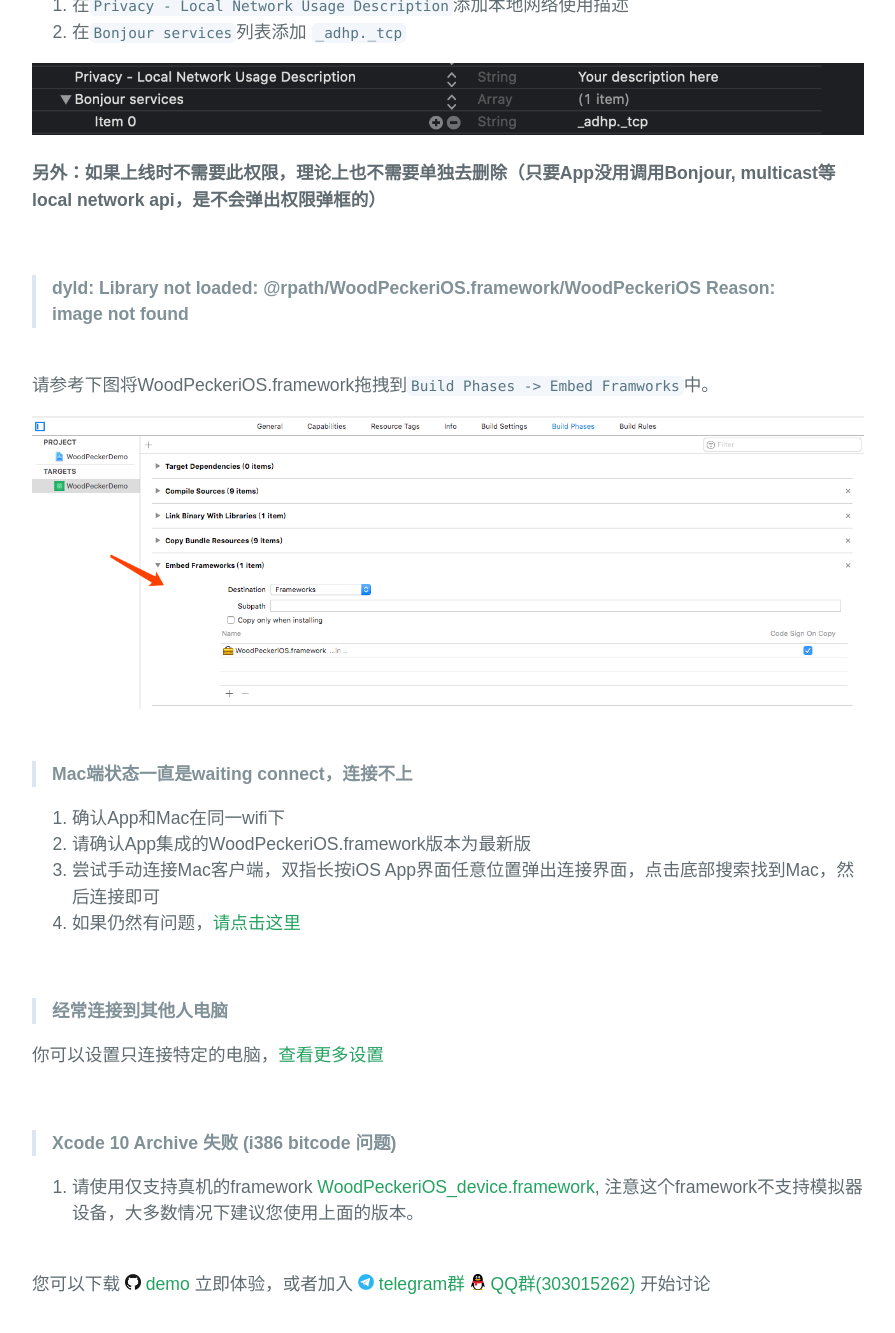
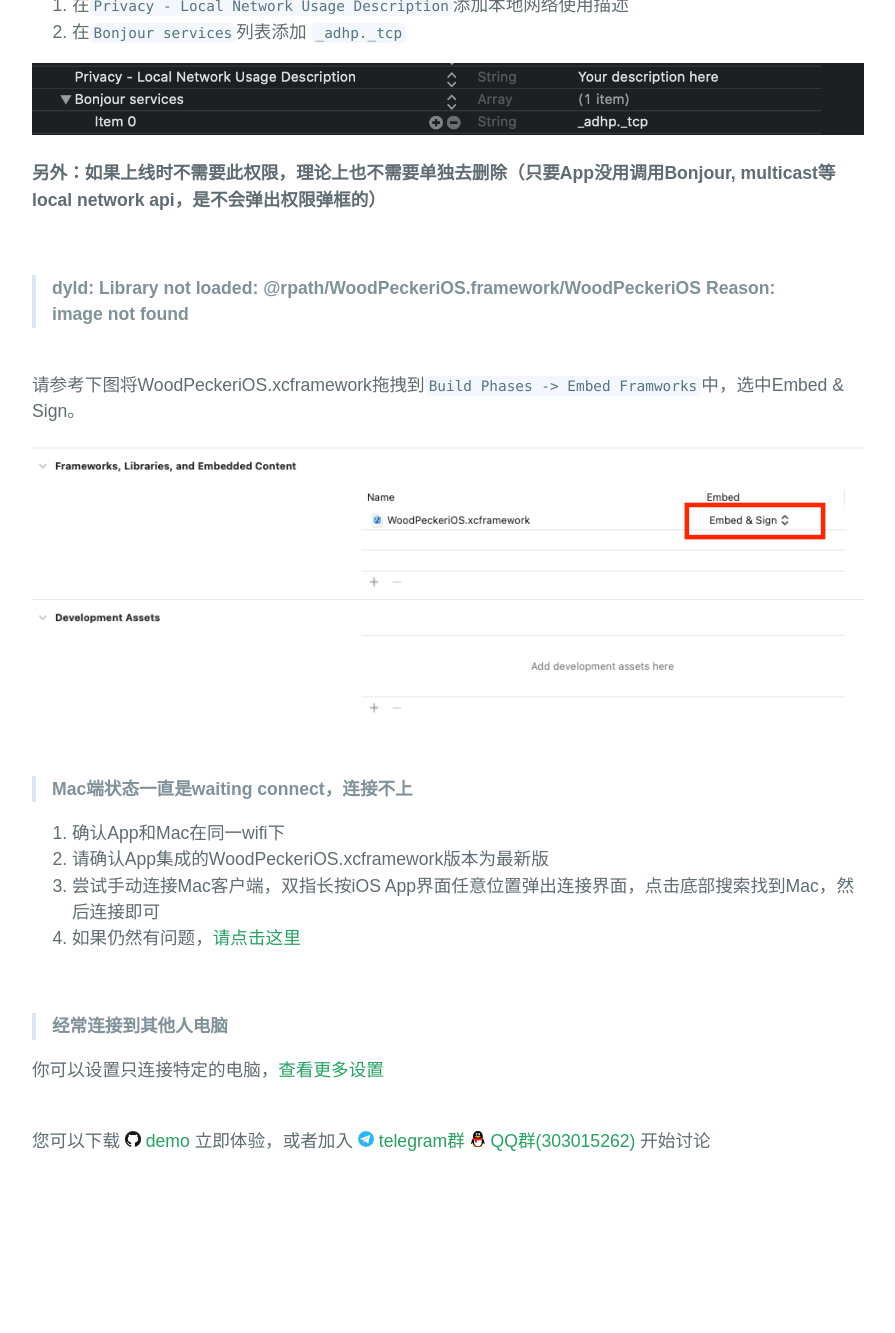
Before and after one commit to github-xiaogang/woodpecker, a Jekyll site: the page built from cnusage.md, in a window 1280 px wide and 1400 px high, scrolled down 1224 px. Shown: the top 1333 px of the window, without its empty margins (192-1087 px from the left). Built offline with Jekyll 4.4.1, drawn with Linux system fonts in a browser that asks for light colours; after the commit the page ends 2480 px from its top, so only the background shows below that; some of the changed text lies outside the part shown.

Commit message:
update usage for xcframework
update usage for xcframework

```diff
--- a/cnusage.md
+++ b/cnusage.md
@@ -30,8 +30,8 @@ binary "https://raw.githubusercontent.com/appwoodpecker/woodpecker-ios/master/Wo
 
 **3. 手动集成:**
 
-1. 下载 <a href="/assets/framework/WoodPeckeriOS.framework.zip">WoodPeckeriOS.framework</a>
-2. 导入 WoodPeckeriOS.framework 到您的项目
+1. 下载 <a href="/assets/framework/WoodPeckeriOS.xcframework.zip">WoodPeckeriOS.xcframework</a>
+2. 导入 WoodPeckeriOS.xcframework 到您的项目
 3. 仅在Debug模式下使用，请使用<a href="/cnmanuallink.html">动态链接</a>方式
 
 <br/>
@@ -66,7 +66,7 @@ iOS 14系统增加了本地网络访问权限开关，请确认您App拥有此
 Reason: image not found**
 
 <br/>
-请参考下图将WoodPeckeriOS.framework拖拽到`Build Phases -> Embed Framworks`中。
+请参考下图将WoodPeckeriOS.xcframework拖拽到`Build Phases -> Embed Framworks`中，选中Embed & Sign。
 
 <img src="/assets/img/embedframework.png"/>
 <br/>
@@ -74,7 +74,7 @@ Reason: image not found**
 > **Mac端状态一直是waiting connect，连接不上**
 
 1. 确认App和Mac在同一wifi下
-2. 请确认App集成的WoodPeckeriOS.framework版本为最新版
+2. 请确认App集成的WoodPeckeriOS.xcframework版本为最新版
 3. 尝试手动连接Mac客户端，双指长按iOS App界面任意位置弹出连接界面，点击底部搜索找到Mac，然后连接即可
 4. 如果仍然有问题，<a href="/cncontact.html">请点击这里</a>
 
@@ -83,10 +83,6 @@ Reason: image not found**
 
 你可以设置只连接特定的电脑，<a href="/cnconnection.html">查看更多设置</a>
 
-<br/>
-> **Xcode 10 Archive 失败 (i386 bitcode 问题)**
-
-1. 请使用仅支持真机的framework <a href="/assets/framework/WoodPeckeriOS_device.framework.zip">WoodPeckeriOS_device.framework</a>, 注意这个framework不支持模拟器设备，大多数情况下建议您使用上面的版本。
 
 <br/>
 您可以下载
```
Also changed, not shown: usage.md (+4 -9 lines), assets/img/embedframework.png, 4 other files.
